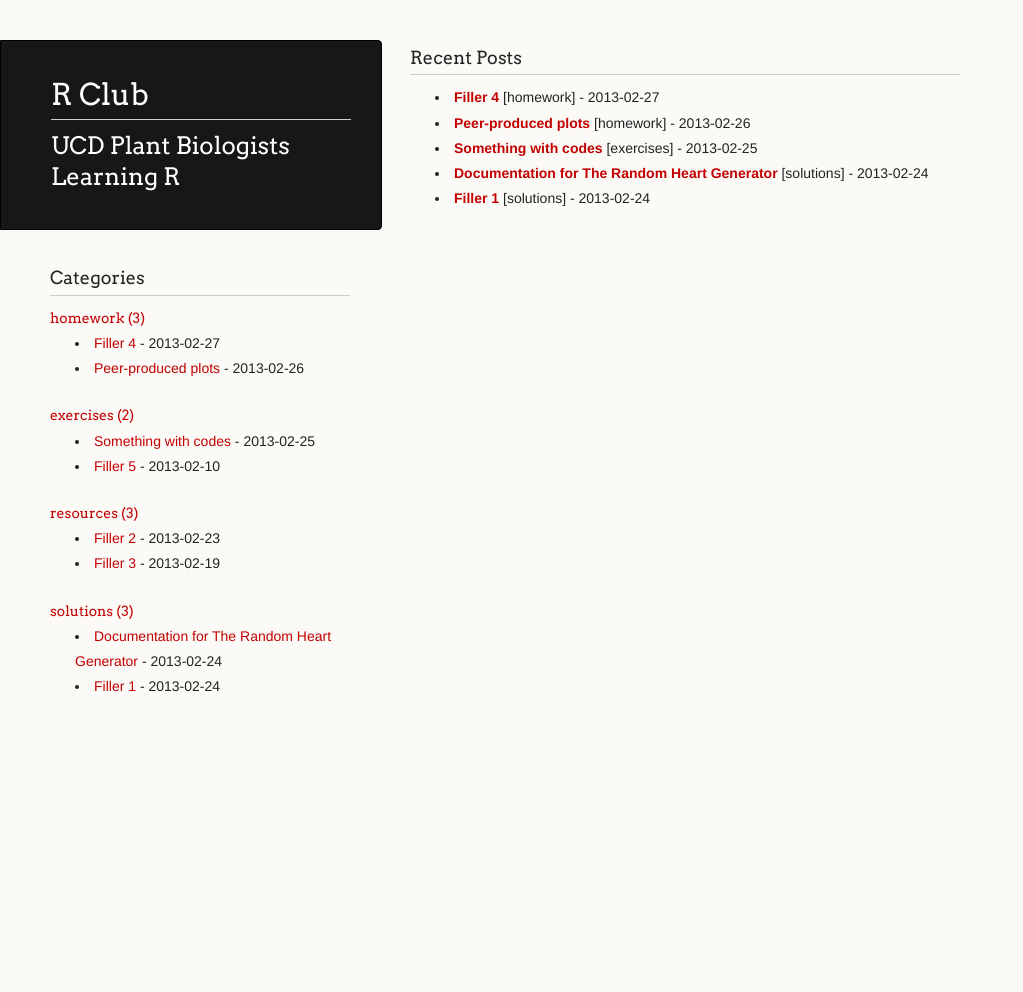
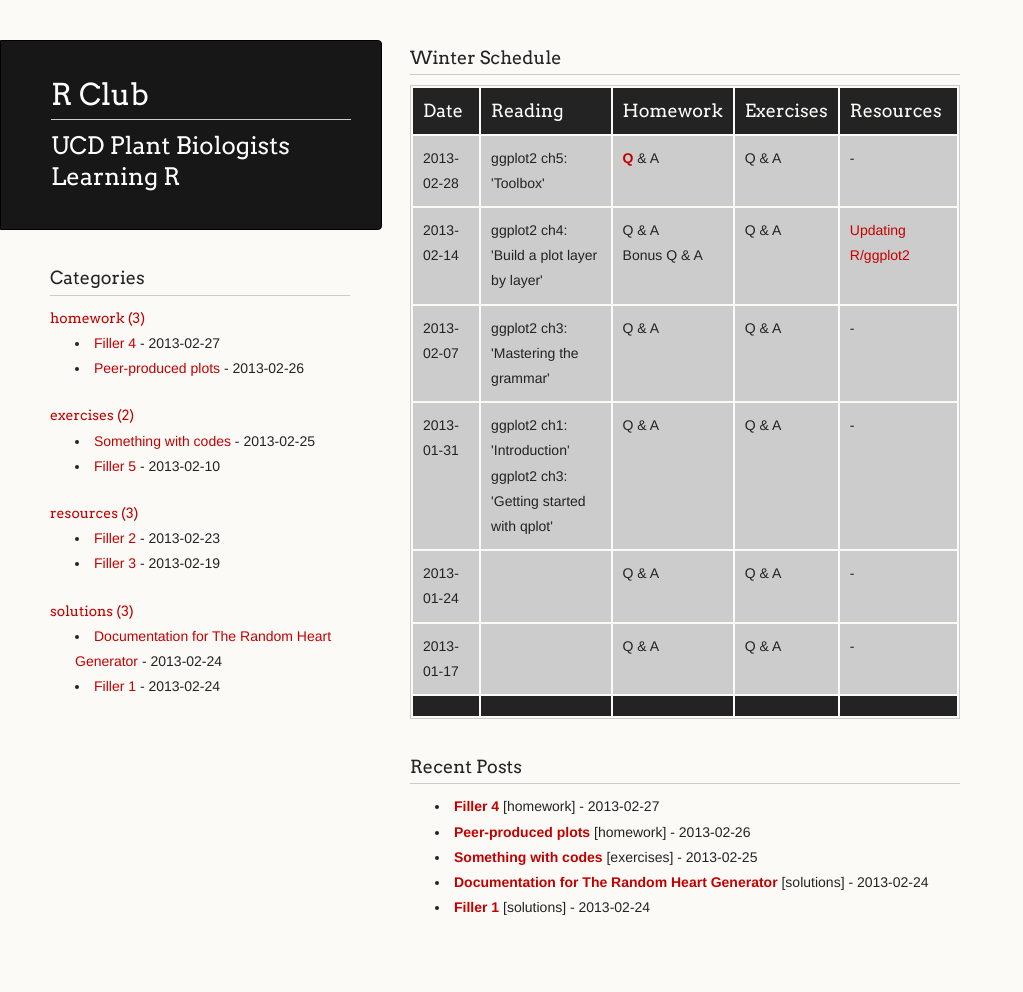
Before and after one commit to mfcovington/r_club, a Jekyll site: the page built from index.html, in a window 1280 px wide. Shown: the whole page, without its empty margins (0-1023 px from the left). Built offline with Jekyll 4.4.1, drawn with Linux system fonts in a browser that asks for light colours; Markdown is read by kramdown in place of the engine named in the settings; before the commit the page ends 900 px from its top, so only the background shows below that.

Commit message:
add table for schedule

```diff
--- a/index.html
+++ b/index.html
@@ -4,6 +4,96 @@ title: UCD Plant Biologists Learning R
 ---
 
 <div class="content">
+  <div class = "schedule">
+    <h3>Winter Schedule</h3>
+
+      <table>
+
+        <thead>
+          <tr>
+            <th class="date-col">Date</th>
+            <th class="reading-col">Reading</th>
+            <th class="info-col">Homework</th>
+            <th class="info-col">Exercises</th>
+            <th class="info-col">Resources</th>
+          </tr>
+        </thead>
+<!--
+        <tfoot>
+          <tr>
+            <th class="date-col">Date</th>
+            <th class="reading-col">Reading</th>
+            <th class="info-col">Homework</th>
+            <th class="info-col">Exercises</th>
+            <th class="info-col">Resources</th>
+          </tr>
+        </tfoot>
+ -->
+        <tfoot>
+          <tr>
+            <th class="date-col"></th>
+            <th class="reading-col"></th>
+            <th class="info-col"></th>
+            <th class="info-col"></th>
+            <th class="info-col"></th>
+          </tr>
+        </tfoot>
+
+        <tbody>
+
+          <tr>
+            <td class="date-cell">2013-02-28</td>
+            <td class="reading-cell">ggplot2 ch5: 'Toolbox'</td>
+            <td class="homework-cell"><a href="{{ site.baseurl }}/homework/2013/02/26/peer-produced-plots/"><strong>Q</strong></a> &amp; A</td>
+            <td class="exercises-cell">Q &amp; A</td>
+            <td class="resources-cell">-</td>
+          </tr>
+
+          <tr>
+            <td class="date-cell">2013-02-14</td>
+            <td class="reading-cell">ggplot2 ch4: 'Build a plot layer by layer'</td>
+            <td class="homework-cell">Q &amp; A<br>Bonus Q &amp; A</a></td>
+            <td class="exercises-cell">Q &amp; A</td>
+            <td class="resources-cell"><a href="{{ site.baseurl }}{% post_url 2013-02-10-updating-r-and-ggplot2 %}">Updating R/ggplot2</a></td>
+          </tr>
+
+          <tr>
+            <td class="date-cell">2013-02-07</td>
+            <td class="reading-cell">ggplot2 ch3: 'Mastering the grammar'</td>
+            <td class="homework-cell">Q &amp; A</td>
+            <td class="exercises-cell">Q &amp; A</td>
+            <td class="resources-cell">-</td>
+          </tr>
+
+          <tr>
+            <td class="date-cell">2013-01-31</td>
+            <td class="reading-cell">ggplot2 ch1: 'Introduction'<br>ggplot2 ch3: 'Getting started with qplot'</td>
+            <td class="homework-cell">Q &amp; A</td>
+            <td class="exercises-cell">Q &amp; A</td>
+            <td class="resources-cell">-</td>
+          </tr>
+
+          <tr>
+            <td class="date-cell">2013-01-24</td>
+            <td class="reading-cell">&nbsp;</td>
+            <td class="homework-cell">Q &amp; A</td>
+            <td class="exercises-cell">Q &amp; A</td>
+            <td class="resources-cell">-</td>
+          </tr>
+
+          <tr>
+            <td class="date-cell">2013-01-17</td>
+            <td class="reading-cell">&nbsp;</td>
+            <td class="homework-cell">Q &amp; A</td>
+            <td class="exercises-cell">Q &amp; A</td>
+            <td class="resources-cell">-</td>
+          </tr>
+
+        </tbody>
+      </table>
+
+  </div>
+
   <div class="recent">
     <h3>Recent Posts</h3>
     <ul>
```
